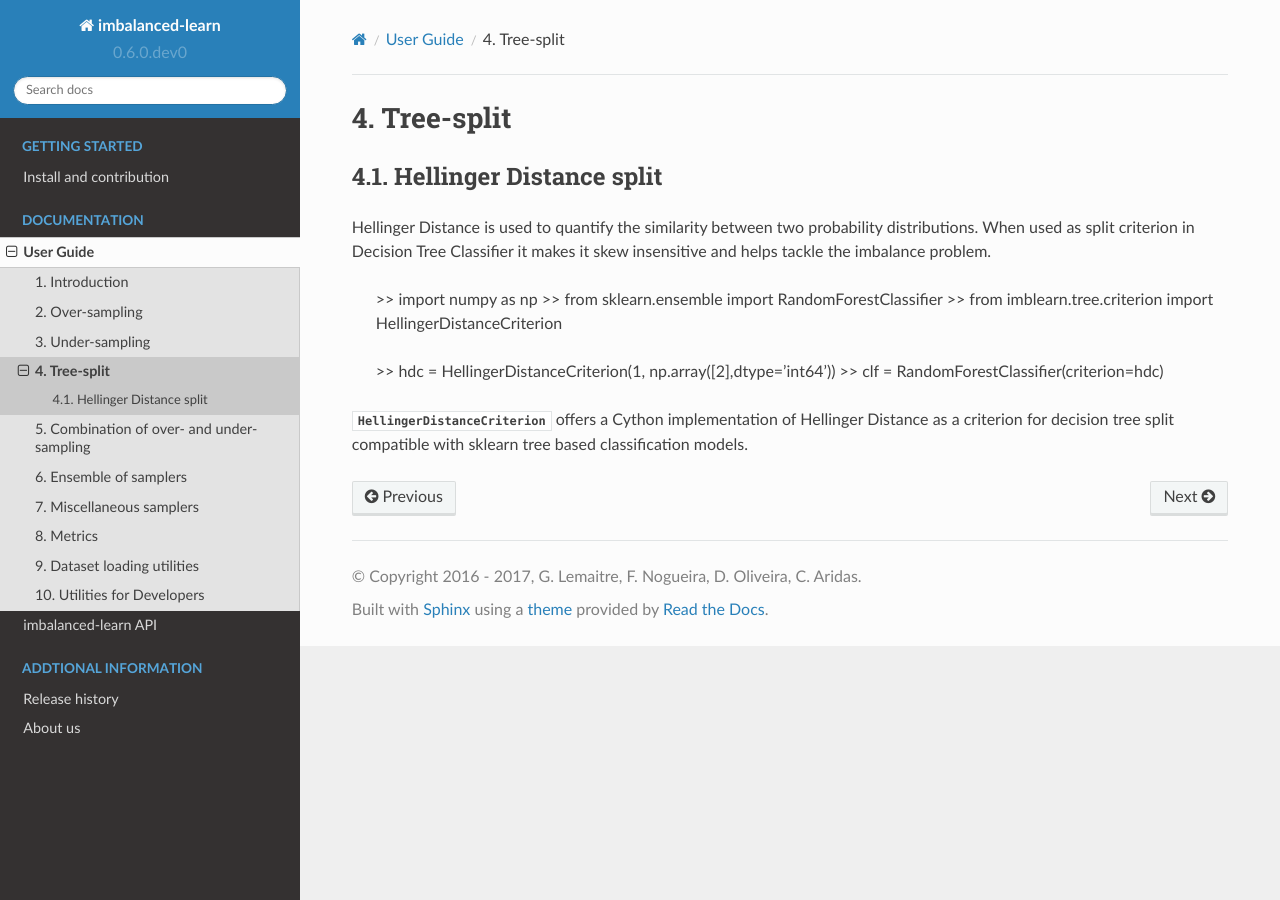
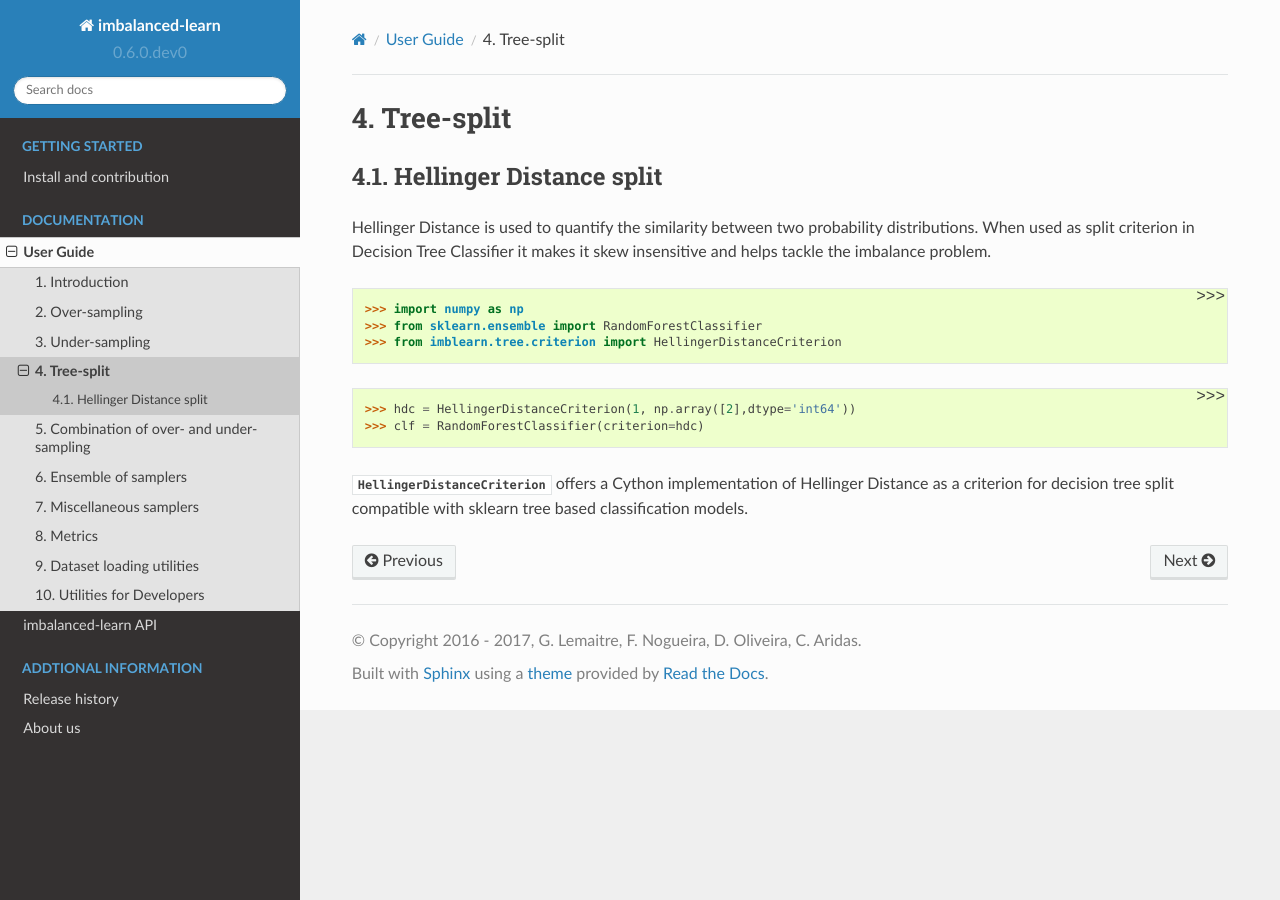
Before and after one commit to scikit-learn-contrib/imbalanced-learn, a Sphinx documentation site: the page built from doc/tree.rst, in a window 1280 px wide. Built offline with Sphinx 7.4.7 and the Read the Docs theme 2.0.0, drawn with Linux system fonts in a browser that asks for light colours; formulas are drawn with MathJax 3; pages that are not in the unit, such as notebooks, are missing from menus.

```diff
--- a/doc/tree.rst
+++ b/doc/tree.rst
@@ -15,11 +15,11 @@ Hellinger Distance split
 Hellinger Distance is used to quantify the similarity between two probability distributions.
 When used as split criterion in Decision Tree Classifier it makes it skew insensitive and helps tackle the imbalance problem.
 
-  >> import numpy as np
-  >> from sklearn.ensemble import RandomForestClassifier
-  >> from imblearn.tree.criterion import HellingerDistanceCriterion
+  >>> import numpy as np
+  >>> from sklearn.ensemble import RandomForestClassifier
+  >>> from imblearn.tree.criterion import HellingerDistanceCriterion
 
-  >> hdc = HellingerDistanceCriterion(1, np.array([2],dtype='int64'))
-  >> clf = RandomForestClassifier(criterion=hdc)
+  >>> hdc = HellingerDistanceCriterion(1, np.array([2],dtype='int64'))
+  >>> clf = RandomForestClassifier(criterion=hdc)
 
 :class:`HellingerDistanceCriterion` offers a Cython implementation of Hellinger Distance as a criterion for decision tree split compatible with sklearn tree based classification models.
```
